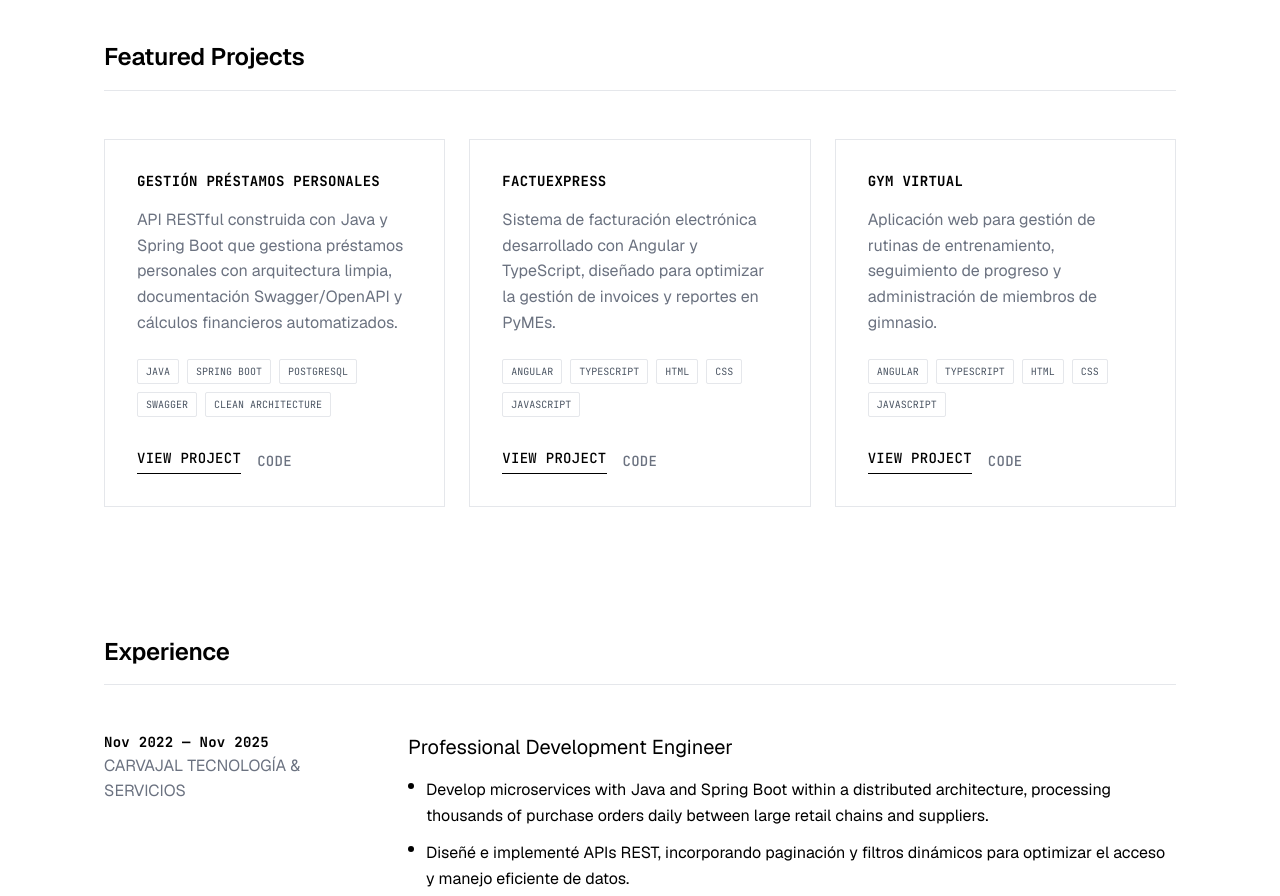
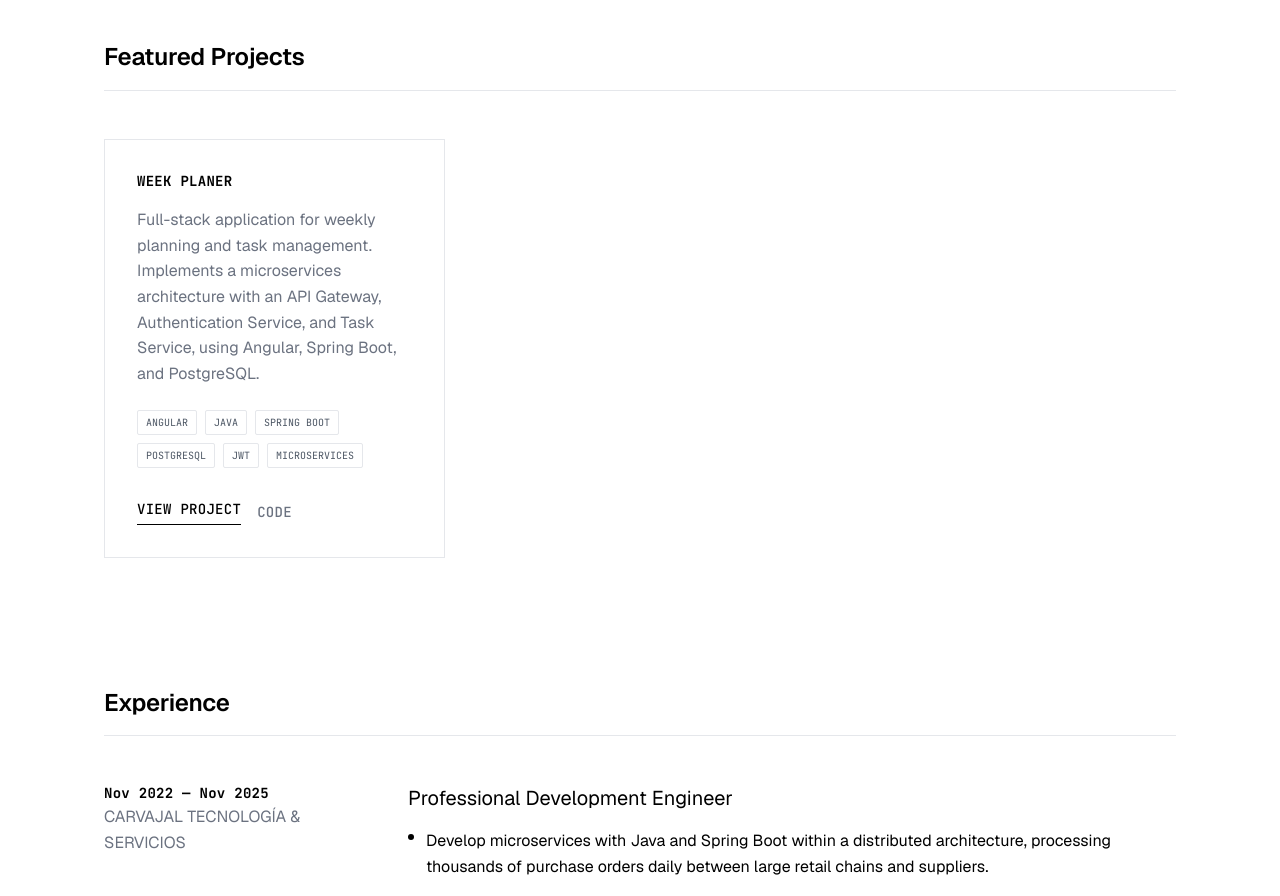
Before and after one commit to aejimenez19/Portafolio, an Angular app: page / in a window 1280 px wide. Shown: the part 1060-1956 px from the top of the page. Built offline with nearby package versions, Linux system fonts and the light colour scheme.

Commit message:
feat: updtade portafolio to showcare WeekPlanner project

```diff
--- a/src/app/data/projects.data.ts
+++ b/src/app/data/projects.data.ts
@@ -2,33 +2,13 @@ import { Project } from '../models/project.interface';
 
 export const PROJECTS: Project[] = [
   {
-    id: 'gestion-prestamos',
-    title: 'GESTIÓN PRÉSTAMOS PERSONALES',
+    id: 'week-planner',
+    title: 'WEEK PLANER',
     description:
-      'API RESTful construida con Java y Spring Boot que gestiona préstamos personales con arquitectura limpia, documentación Swagger/OpenAPI y cálculos financieros automatizados.',
-    techs: ['Java', 'Spring Boot', 'PostgreSQL', 'Swagger', 'Clean Architecture'],
-    image: 'assets/GestionPrestamosPersonalesApi.png',
-    viewUrl: '#',
-    codeUrl: '#',
-  },
-  {
-    id: 'factuexpress',
-    title: 'FACTUEXPRESS',
-    description:
-      'Sistema de facturación electrónica desarrollado con Angular y TypeScript, diseñado para optimizar la gestión de invoices y reportes en PyMEs.',
-    techs: ['Angular', 'TypeScript', 'HTML', 'CSS', 'JavaScript'],
-    image: 'assets/FacutExpress.jpg',
-    viewUrl: '#',
-    codeUrl: '#',
-  },
-  {
-    id: 'gymvirtual',
-    title: 'GYM VIRTUAL',
-    description:
-      'Aplicación web para gestión de rutinas de entrenamiento, seguimiento de progreso y administración de miembros de gimnasio.',
-    techs: ['Angular', 'TypeScript', 'HTML', 'CSS', 'JavaScript'],
+      'Full-stack application for weekly planning and task management. Implements a microservices architecture with an API Gateway, Authentication Service, and Task Service, using Angular, Spring Boot, and PostgreSQL.',
+    techs: ['Angular', 'Java', 'Spring Boot', 'PostgreSQL', 'JWT', 'Microservices'],
     image: 'assets/GymVirtual.jpg',
     viewUrl: '#',
     codeUrl: '#',
-  },
+  }
 ];
```
